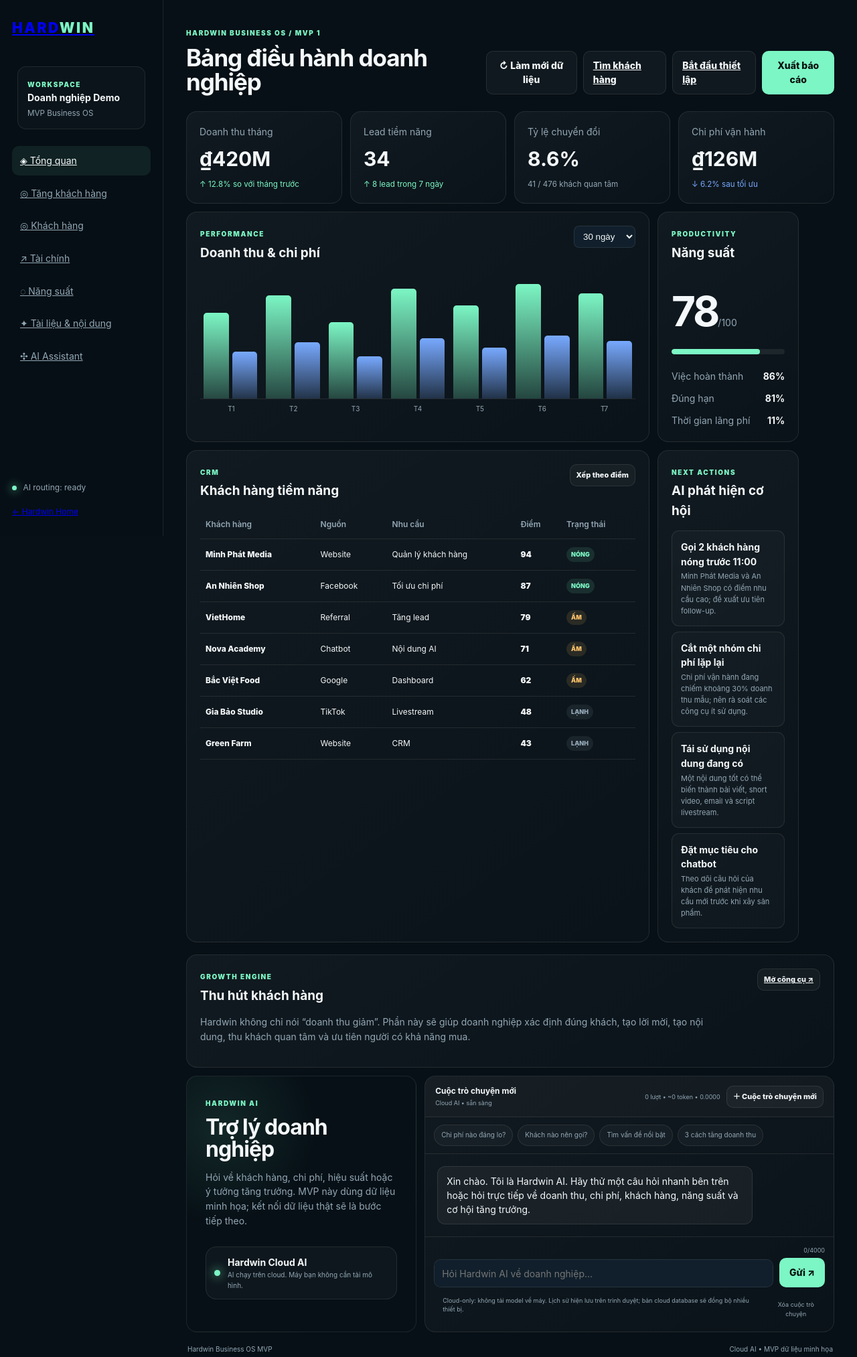
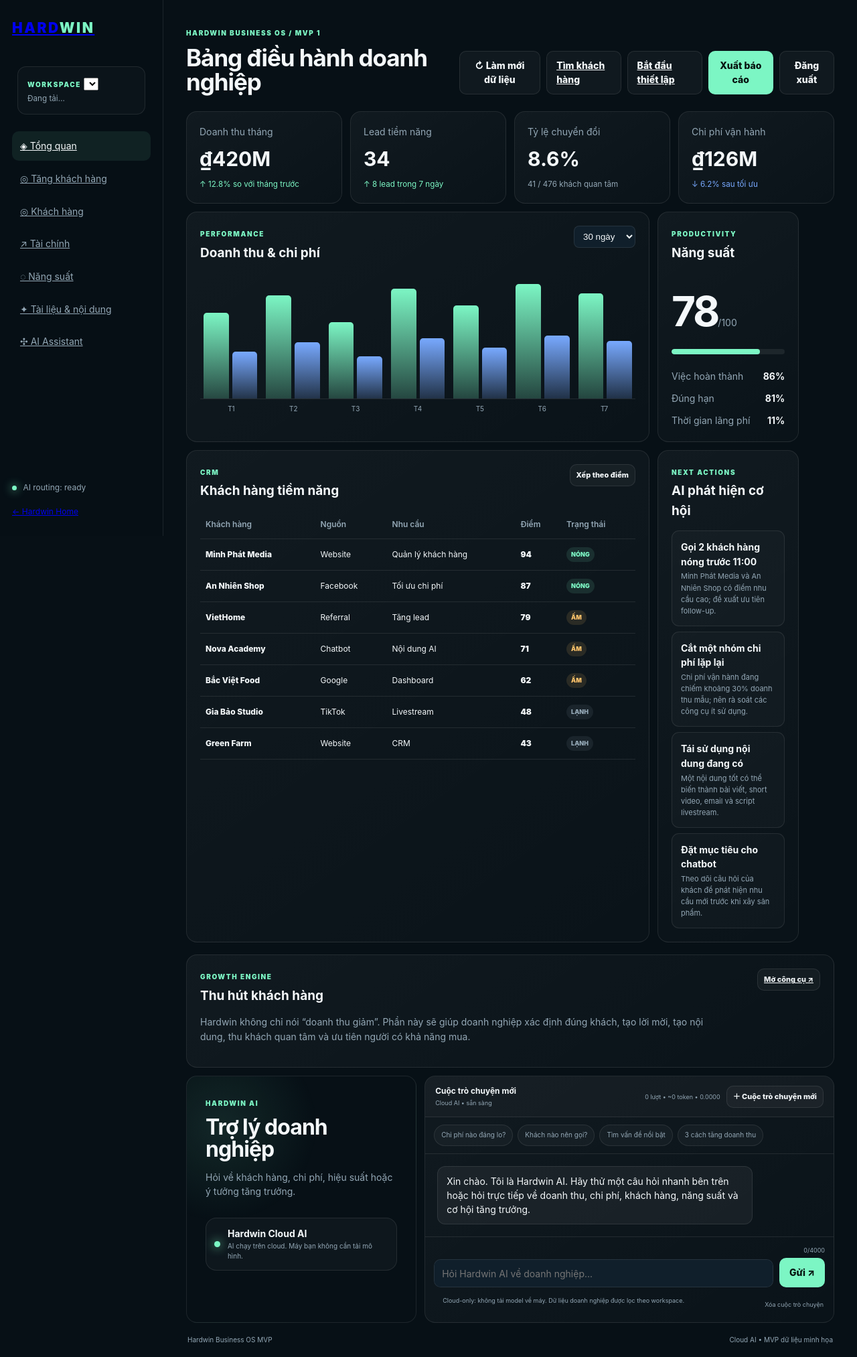
Before and after one commit to lethithuong902-create/hardwin, a website: page business.html in a window 1280 px wide. Shown: the whole page at 67% size. Drawn offline with Linux system fonts and the light colour scheme; no server answers.

Commit message:
Connect Business OS UI to real workspace

```diff
--- a/business.html
+++ b/business.html
@@ -13,8 +13,8 @@
       <a class="brand" href="index.html">HARD<span>WIN</span></a>
       <div class="workspace">
         <span class="workspace-label">WORKSPACE</span>
-        <strong>Doanh nghiệp Demo</strong>
-        <small>MVP Business OS</small>
+        <select id="workspaceSelect" aria-label="Chọn workspace"></select>
+        <small id="workspaceMeta">Đang tải…</small>
       </div>
       <nav class="side-nav">
         <a class="active" href="#overview">◈ Tổng quan</a>
@@ -40,6 +40,7 @@
         <div class="top-actions">
           <button class="ghost-button" id="refreshBtn">↻ Làm mới dữ liệu</button><a class="ghost-button" href="growth.html">Tìm khách hàng</a><a class="ghost-button" href="onboarding.html">Bắt đầu thiết lập</a>
           <button class="primary-button" id="exportBtn">Xuất báo cáo</button>
+          <button class="ghost-button" id="signOutBtn" type="button">Đăng xuất</button>
         </div>
       </header>
 
@@ -93,7 +94,7 @@
         <div class="assistant-intro">
           <span class="panel-kicker">HARDWIN AI</span>
           <h2>Trợ lý doanh nghiệp</h2>
-          <p>Hỏi về khách hàng, chi phí, hiệu suất hoặc ý tưởng tăng trưởng. MVP này dùng dữ liệu minh họa; kết nối dữ liệu thật sẽ là bước tiếp theo.</p>
+          <p id="dataModeText">Hỏi về khách hàng, chi phí, hiệu suất hoặc ý tưởng tăng trưởng.</p>
           <div class="routing-card" id="cloudAiStatus">
             <span class="routing-dot"></span>
             <div>
@@ -128,7 +129,7 @@
             </div>
           </form>
           <div class="chat-status-row">
-            <small class="chat-note">Cloud-only: không tải model về máy. Lịch sử hiện lưu trên trình duyệt; bản cloud database sẽ đồng bộ nhiều thiết bị.</small>
+            <small class="chat-note">Cloud-only: không tải model về máy. Dữ liệu doanh nghiệp được lọc theo workspace.</small>
             <button class="text-button" id="clearChatBtn" type="button">Xóa cuộc trò chuyện</button>
           </div>
         </div>
@@ -137,6 +138,7 @@
       <footer class="footer"><span>Hardwin Business OS MVP</span><span id="updatedAt"></span></footer>
     </main>
   </div>
+  <script src="supabase-client.js"></script>
   <script src="business.js"></script>
 </body>
 </html>
```
